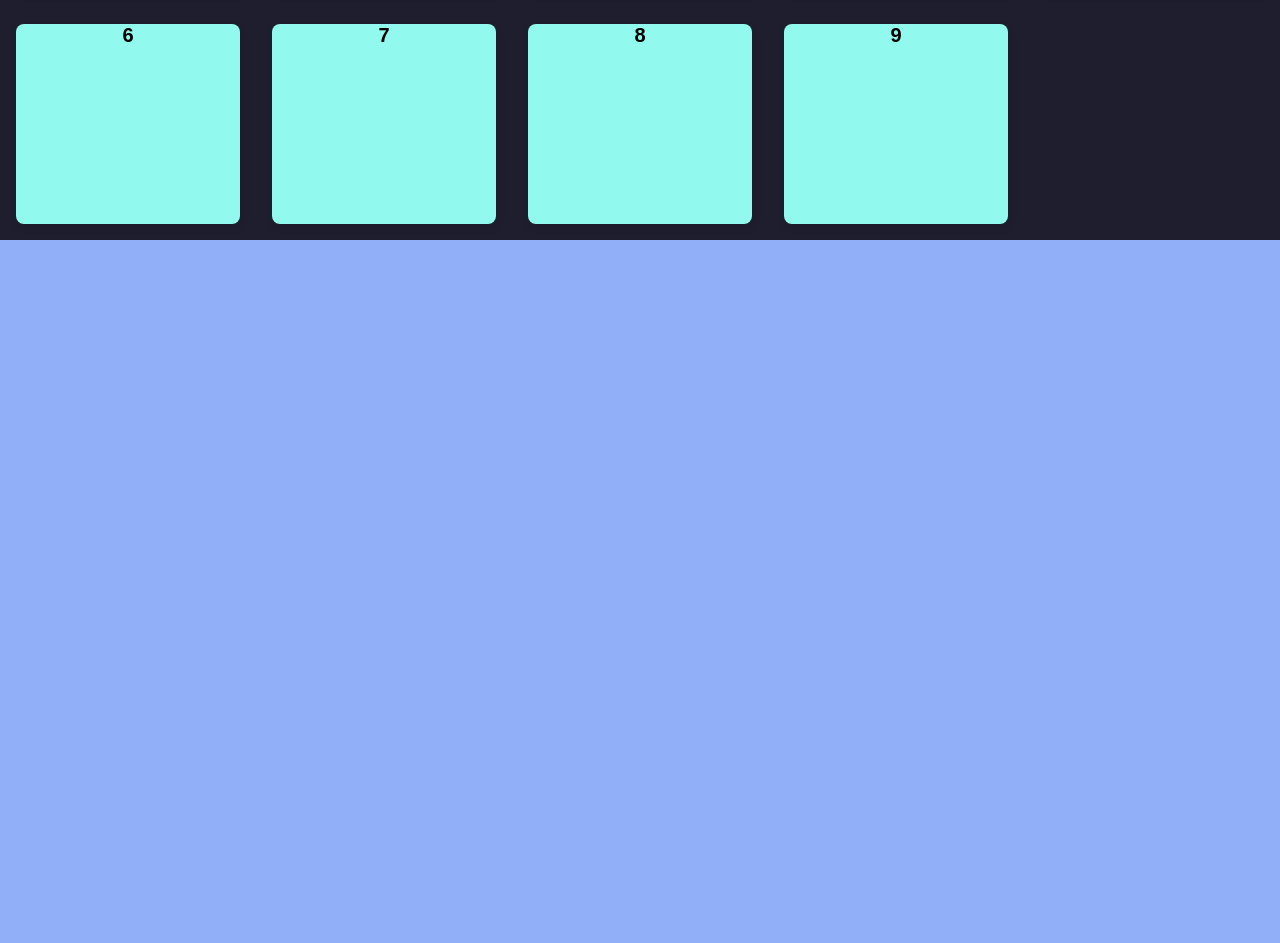
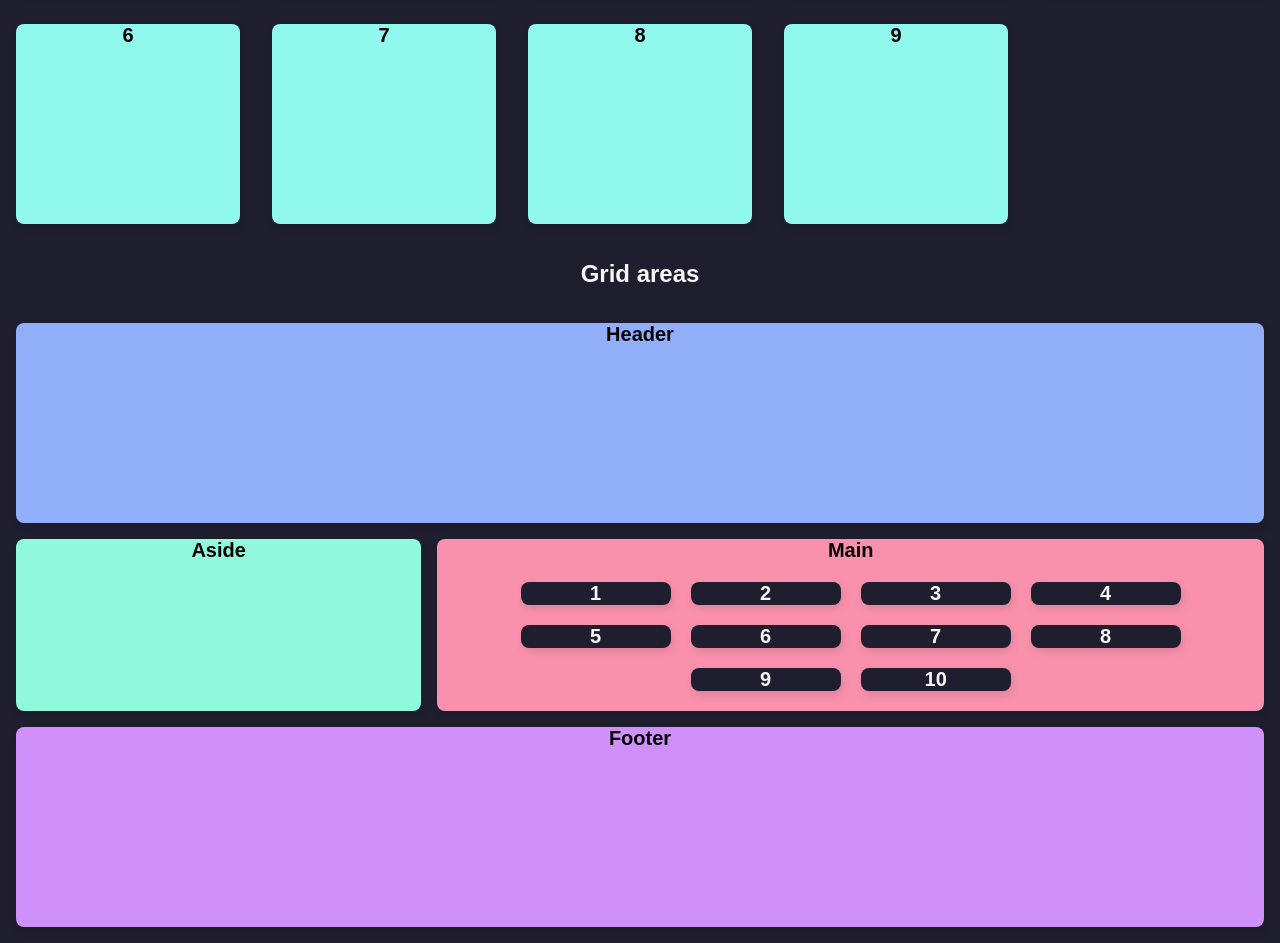
Before and after one commit to Cairon29/Personal-projects, a PHP site: page / in a window 1280 px wide. Shown: the part 824-1767 px from the top of the page. Before the commit the page ends 1064 px from the top, so only its background shows below. Run offline with PHP 8.4, Linux system fonts and the light colour scheme.

Commit message:
feature: Grid areas section added to grid-practis folder

```diff
--- a/grid-practice/index.html
+++ b/grid-practice/index.html
@@ -29,5 +29,27 @@
         <div class="box2">8</div>
         <div class="box2">9</div>
     </section>
+
+    <h2>Grid areas</h2>
+    <section id="exercise-3">
+        <header id="exe3-header">Header</header>
+        <aside id="exe3-aside">Aside</aside>
+        <main id="exe3-main">
+            Main
+            <section>
+                <article class="box3">1</article>
+                <article class="box3">2</article>
+                <article class="box3">3</article>
+                <article class="box3">4</article>
+                <article class="box3">5</article>
+                <article class="box3">6</article>
+                <article class="box3">7</article>
+                <article class="box3">8</article>
+                <article class="box3">9</article>
+                <article class="box3">10</article>
+            </section>
+        </main>
+        <footer id="exe3-footer">Footer</footer>
+    </section>
 </body>
 </html>
--- a/grid-practice/styles.css
+++ b/grid-practice/styles.css
@@ -55,3 +55,84 @@ h2 {
     text-align: center;
     font-family: Arial, sans-serif;
 }
+
+/* GRID AREAS */
+
+#exercise-3 {
+    display: grid;
+    padding: 1em;
+    grid-template-columns: minmax(200px, 1fr) repeat(2, 1fr);
+    grid-template-rows: auto auto auto;
+    gap: 1em;
+    grid-template-areas:
+    "header header header"
+    "aside main main"
+    "footer footer footer";
+}
+
+#exe3-header {
+    font-size: 20px;
+    font-weight: bold;
+    height: 200px;
+    background-color: #91aef9;
+    border-radius: 8px;
+    box-shadow: 2px 4px 8px rgba(0, 0, 0, 0.1);
+    text-align: center;
+    font-family: Arial, sans-serif;
+
+    grid-area: header;
+}
+
+#exe3-aside {
+    font-size: 20px;
+    font-weight: bold;
+    background-color: #91f9db;
+    border-radius: 8px;
+    box-shadow: 2px 4px 8px rgba(0, 0, 0, 0.1);
+    text-align: center;
+    font-family: Arial, sans-serif;
+
+    grid-area: aside;
+}
+
+#exe3-main {
+    font-size: 20px;
+    font-weight: bold;
+    height: auto;
+    background-color: #f991ad;
+    border-radius: 8px;
+    box-shadow: 2px 4px 8px rgba(0, 0, 0, 0.1);
+    text-align: center;
+    font-family: Arial, sans-serif;
+
+    grid-area: main;
+}
+
+#exe3-main section {
+    display: flex;
+    flex-wrap: wrap;
+    justify-content: center;
+    gap: 1em;
+    padding: 1em;
+}
+
+#exe3-main section article {
+    color: #f7f7f7;
+    width: 150px;
+    background-color: #1e1e2f;
+    border-radius: 8px;
+    box-shadow: 2px 4px 8px rgba(0, 0, 0, 0.1);
+}
+
+#exe3-footer {
+    font-size: 20px;
+    font-weight: bold;
+    height: 200px;
+    background-color: #cf91f9;
+    border-radius: 8px;
+    box-shadow: 2px 4px 8px rgba(0, 0, 0, 0.1);
+    text-align: center;
+    font-family: Arial, sans-serif;
+
+    grid-area: footer;
+}
```
